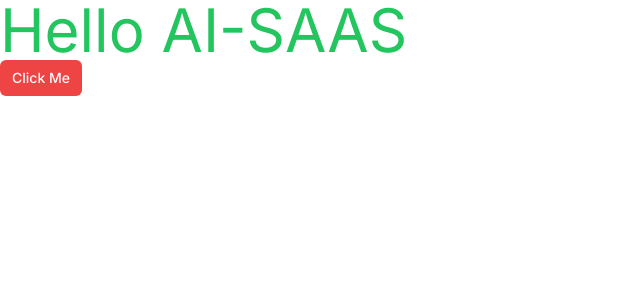
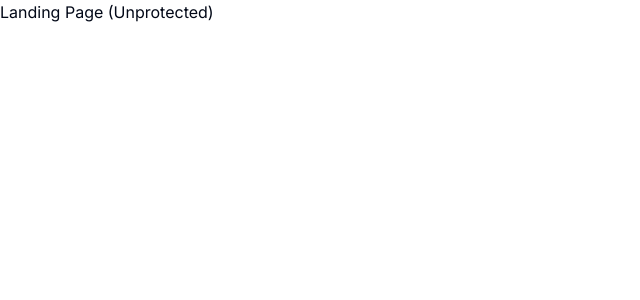
Before and after one commit to codeplan73/next-13-ai-saas, a Next.js app: page / in a window 1280 px wide. Shown: the top 300 px of the page, without its empty margins (0-640 px from the left). Built offline with nearby package versions, Linux system fonts and the light colour scheme.

Commit message:
created dashboard page

```diff
--- a/app/(dashboard)/(routes)/dashboard/pages.tsx
+++ b/app/(dashboard)/(routes)/dashboard/page.tsx
@@ -3,7 +3,7 @@ import { Button } from '@/components/ui/button'
 const DashboardPage = () => {
   return (
     <>
-      <p className="text-6xl text-green-500">Hello AI-SAAS</p>
+      <p className="text-6xl text-green-500">Dashboard (Protected)</p>
       <Button variant="destructive" size="sm">
         Click Me
       </Button>
--- /dev/null
+++ b/app/(landing)/page.tsx
@@ -0,0 +1,5 @@
+const LandingPage = () => {
+  return <div>Landing Page (Unprotected)</div>
+}
+
+export default LandingPage
--- a/app/page.tsx
+++ /dev/null
@@ -1,12 +0,0 @@
-import { Button } from '@/components/ui/button'
-
-export default function Home() {
-  return (
-    <>
-      <p className="text-6xl text-green-500">Hello AI-SAAS</p>
-      <Button variant="destructive" size="sm">
-        Click Me
-      </Button>
-    </>
-  )
-}
```
